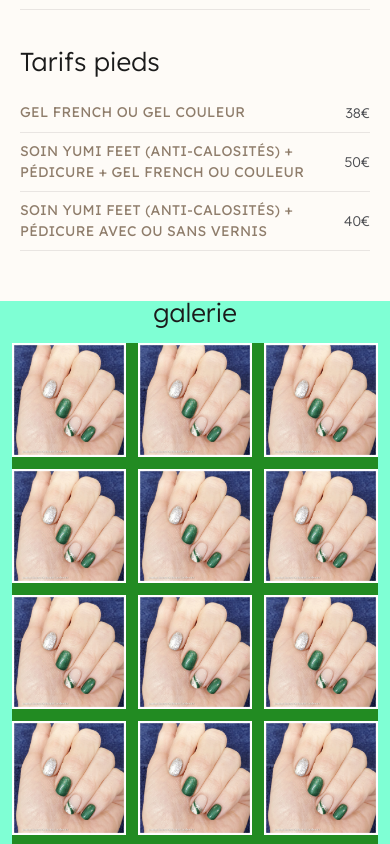
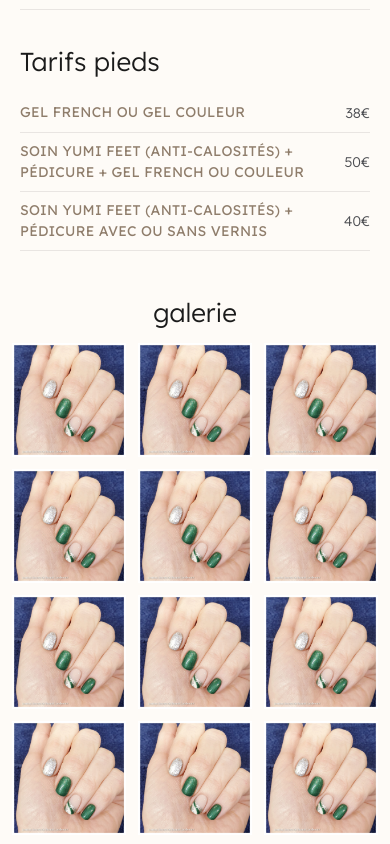
Before and after one commit to ale-sain/institut-project, a Next.js app in the folder test-app/: page / in a window 390 px wide. Shown: the part 11156-12000 px from the top of the page. Built offline with nearby package versions, Linux system fonts and the light colour scheme; a web font is replaced by a local one.

Commit message:
animation started

```diff
--- a/test-app/src/app/gallery.tsx
+++ b/test-app/src/app/gallery.tsx
@@ -1,9 +1,12 @@
-import React from 'react'
+import React, { useState } from 'react';
 import Image from 'next/image'
 import Nail1 from '../img/ongles/ong.jpeg'
 import '../styles/gallery.css'
 
 export default function NailGallery() {
+    const [selectedImage, setSelectedImage] = useState(null); // État pour l'image sélectionnée
+    const [isVisible, setIsVisible] = useState(false); // État pour la visibilité de l'overlay
+
     const list = [
         {src: '/img/ongles/ong.jpeg'},
         {src: '/img/ongles/ong.jpeg'},
@@ -38,6 +41,14 @@ export default function NailGallery() {
         {src: '/img/ongles/ong.jpeg'},
         {src: '/img/ongles/ong.jpeg'}
     ];
+    const handleClick = (image) => {
+        setSelectedImage(image);
+        setIsVisible(true); // Rend l'overlay visible
+    };
+
+    const handleClose = () => {
+        setIsVisible(false); // Cache l'overlay
+    };
 
     return (
         <div className="section">
@@ -46,12 +57,17 @@ export default function NailGallery() {
                 <div className="w-dyn-list">
                     <div className="procedure-gallery-wrapper w-dyn-items">
                         {list.map((section, index) => (
-                            <a className="gallery-light-box w-inline-block w-lightbox" href="#">
+                            <a className="gallery-light-box w-inline-block w-lightbox" onClick={() => handleClick(section.src)}>
                                 <Image className="gallery-image" src={section.src} width="205" height="205" alt="Nail Art"/>
                             </a>
                         ))}
                     </div>
                 </div>
+                {isVisible && (
+                    <div className="img-shadow" onClick={handleClose} style={{ display: 'flex', justifyContent: 'center', alignItems: 'center', position: 'fixed', top: 0, left: 0, width: '100%', height: '100%', backgroundColor: 'rgba(0, 0, 0, 0.5)' }}>
+                        <Image src={selectedImage} width="500" height="500" alt="Selected Nail Art" />
+                    </div>
+                )}
             </div>
         </div>
     )
--- a/test-app/src/styles/gallery.css
+++ b/test-app/src/styles/gallery.css
@@ -3,7 +3,7 @@
 }
 
 .container.gallery {
-    background-color: aquamarine;
+    /* background-color: aquamarine; */
 }
 
 .procedure-gallery-wrapper {
@@ -11,13 +11,13 @@
     grid-template-columns: repeat(auto-fill, minmax(150px, 1fr));
     grid-gap: 12px;
     align-items: start;
-    background-color: forestgreen;
+    /* background-color: forestgreen; */
 }
 
 .gallery-light-box {
     width: 100%;
     overflow: hidden;
-    background-color: antiquewhite;
+    /* background-color: antiquewhite; */
 }
 
 .gallery-image {
@@ -26,7 +26,7 @@
     width: 100%;
     height: 100%;
     object-fit: cover;
-    background-color: crimson;
+    /* background-color: crimson; */
 }
 
 @media screen and (max-width: 1024px) {
@@ -35,6 +35,6 @@
         grid-template-columns: repeat(auto-fill, minmax(90px, 1fr));
         grid-gap: 12px;
         align-items: start;
-        background-color: forestgreen;
+        /* background-color: forestgreen; */
     }
 }
```
